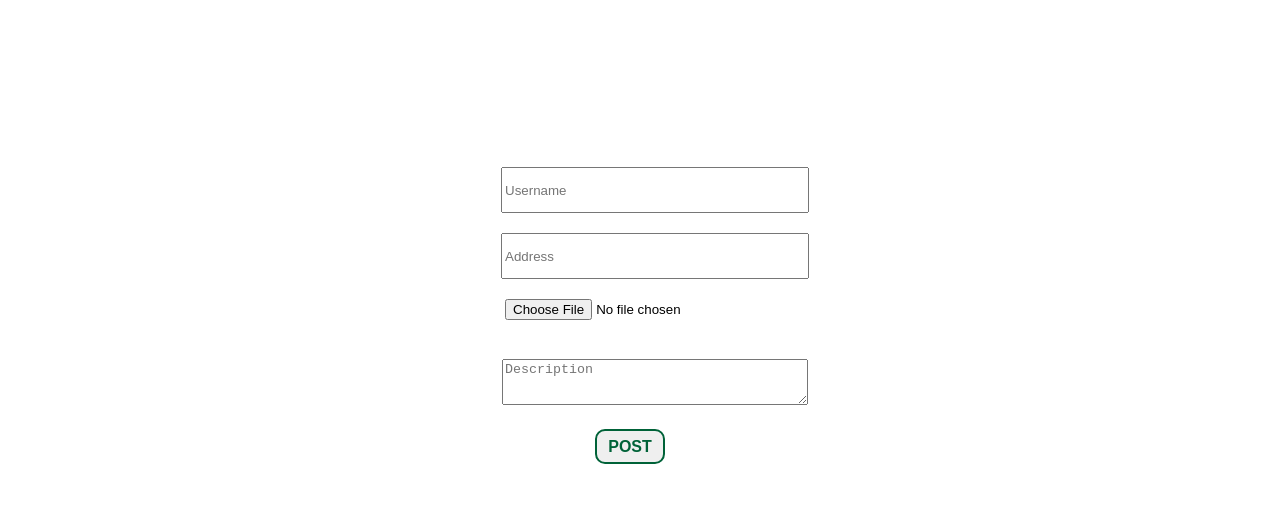
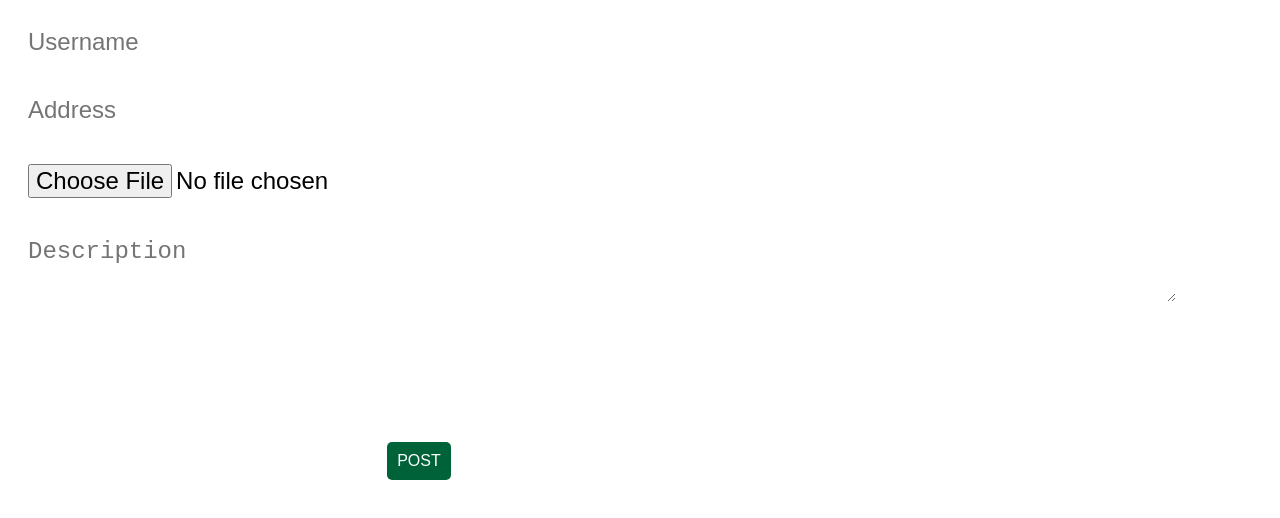
Before and after one commit to Dhasneembeevi/Instaclone-Project-Frontend, a React (Create React App) app: page /post in a window 1280 px wide. Shown: the top 518 px of the page. Built offline with nearby package versions, Linux system fonts and the light colour scheme.

Commit message:
Update post.css

```diff
--- a/src/AddPost/post.css
+++ b/src/AddPost/post.css
@@ -1,29 +1,60 @@
-.post-fields{
+.header {
+    font-size: 2.5em;
+    font-weight: bold;
+    text-align: center;
+    color: #333;
+    margin-top: 50px;
+}
+
+.add-post {
+    background-image: url('https://cdn.create.vista.com/api/media/small/326241768/stock-photo-abstract-background-mixed-water-oil');
+    background-size: cover;
+    background-position: center;
+    border-radius: 10px;
     display: flex;
     flex-direction: column;
-    margin-top: 147px;
-    margin-left: 30px;
-    padding: 10px;
-    align-items: center;
+    margin-left: 28%;
+    margin-top: 4%;
+    padding: 20px;
+    transition: all 0.3s ease-in-out;
+    width: 40%;
+}
 
+.post-fields {
+    display: flex;
+    flex-direction: column;
 }
-.inputs{
+
+.input-fields1,
+.input-fields2,
+.input-fields3,
+.input-fields4 {
+    border-radius: 5px;
+    border: none;
+    font-size: 1.5rem;
+    width: 90%;
+    margin: 10px 10px;
     padding: 10px;
 }
-.input-fields1, .input-fields2, .input-fields3, .input-fields4{
-    width: 300px;
-    height: 40px;
+
+.input-fields3 {
+    cursor: pointer;
 }
-.submit{
+
+.submit {
+    background-color: #006238;
+    border: none;
+    border-radius: 5px;
+    color: #fff;
+    cursor: pointer;
+    font-size: 16px;
+    margin: 10% 30%;
+    padding: 10px;
+    transition: all 0.3s ease-in-out;
+}
+
+.submit:hover {
+    background-color: #0da9d0;
     border: 2px solid #006238;
-    border-radius: 10px;
-    color: #006238;
-    font-size: 1em;
-    font-weight: 700;
-    height: 35px;
-    padding: 5px;
-    text-align: center;
-    width: 70px;
-    margin-right: 50px;
-    margin-top: 10px;
+    color: #eff1f0;
 }
```
